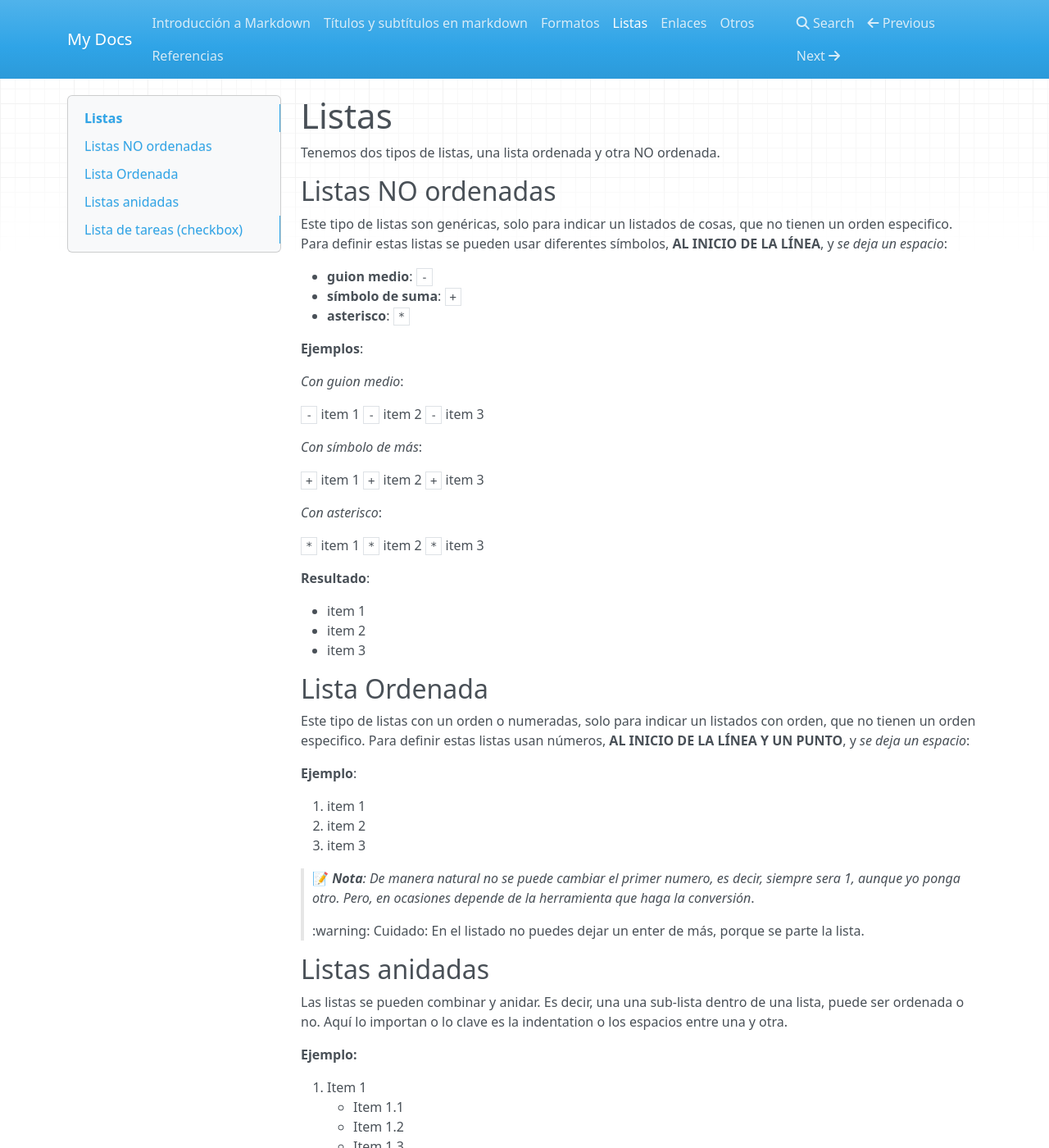
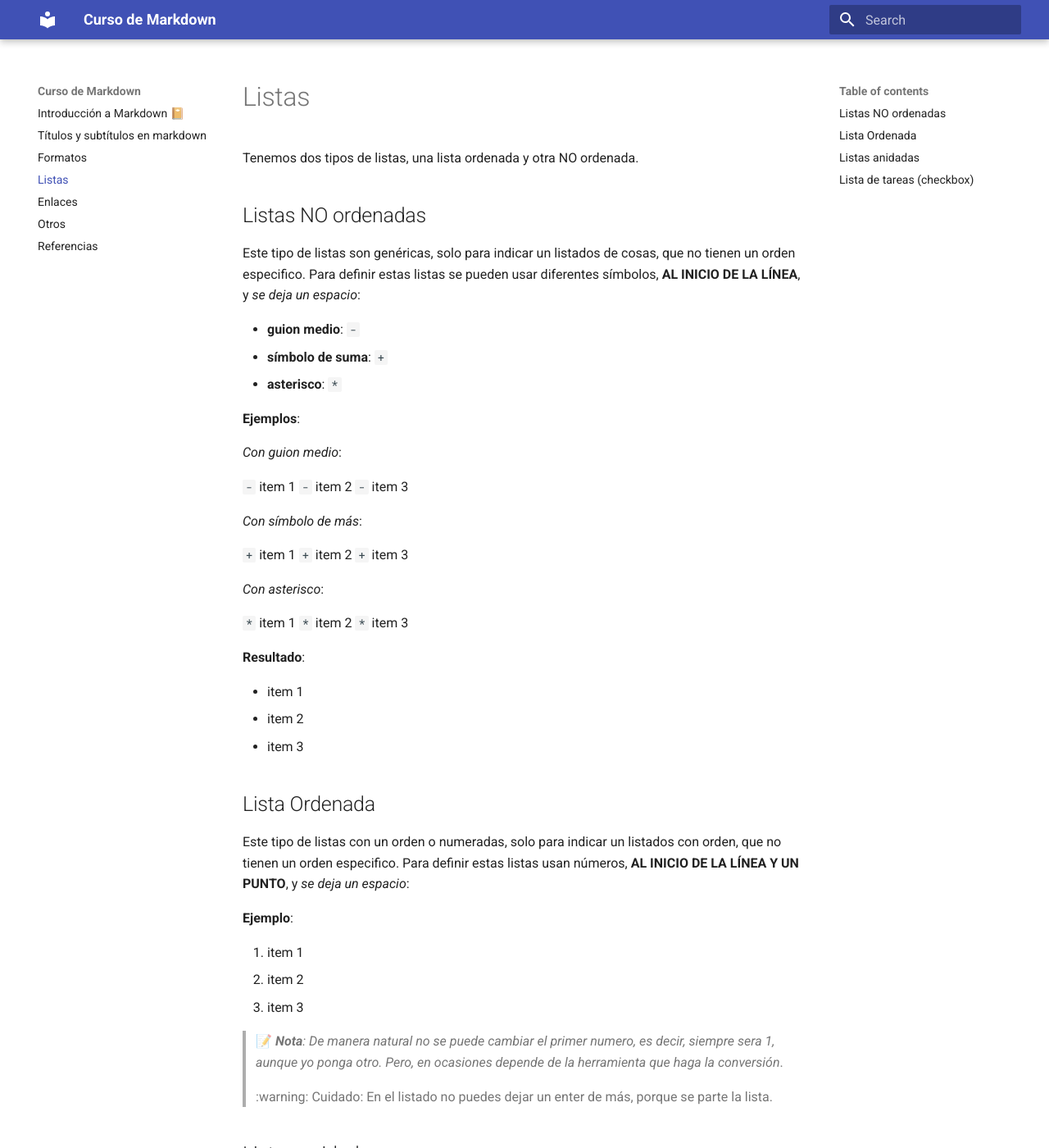
Before and after one commit to jalmx/curso_markdown, an MkDocs documentation site: the page built from docs/03_listas.md, in a window 1280 px wide and 1400 px high. Shown: the whole window at 82% size. Built offline with MkDocs 1.6.1 and Material for MkDocs 9.7.7, drawn with Linux system fonts in a browser that asks for light colours; nearby versions of some CDN libraries; some of the changed text lies outside the part shown.

```diff
--- a/docs/03_listas.md
+++ b/docs/03_listas.md
@@ -85,7 +85,9 @@ Para definir estas listas de tareas usa un guion medio, un espacio, un corchetes
 **Ejemplo:**
 
 `- [ ]` task 1
+
 `- [x]` task 2
+
 `- [ ]` task 3
 
 **Resultado:**
@@ -94,5 +96,6 @@ Para definir estas listas de tareas usa un guion medio, un espacio, un corchetes
 - [x] task 2
 - [ ] task 3
 
+![result](assets/task_example.png)
 
----
+> 📝 **Nota:** Si no se ve de manera correcta, es que la herramienta que renderiza el HTML, no tiene el plugin
--- a/docs/index.md
+++ b/docs/index.md
@@ -1,4 +1,4 @@
-# Introducción a Markdown
+# Introducción a Markdown 📔
 
 Es subconjunto reducido de instrucciones de HTML, nos sirve para:
 
@@ -12,7 +12,7 @@ Es subconjunto reducido de instrucciones de HTML, nos sirve para:
 - Formulas matemáticas
 - Presentaciones
 
-> NO DEPENDE DE UN SOFTWARE, porque es un archivo `PLANO` 👽
+> ✅ Markdown NO DEPENDE DE UN SOFTWARE, porque es un archivo `PLANO` 👽
 
 ## Ejemplo
 
--- a/mkdocs.yml
+++ b/mkdocs.yml
@@ -1 +1,3 @@
-site_name: My Docs
+site_name: Curso de Markdown
+theme:
+  name: material
```
Also changed, not shown: docs/assets/task_example.png (added), 1 other file.
